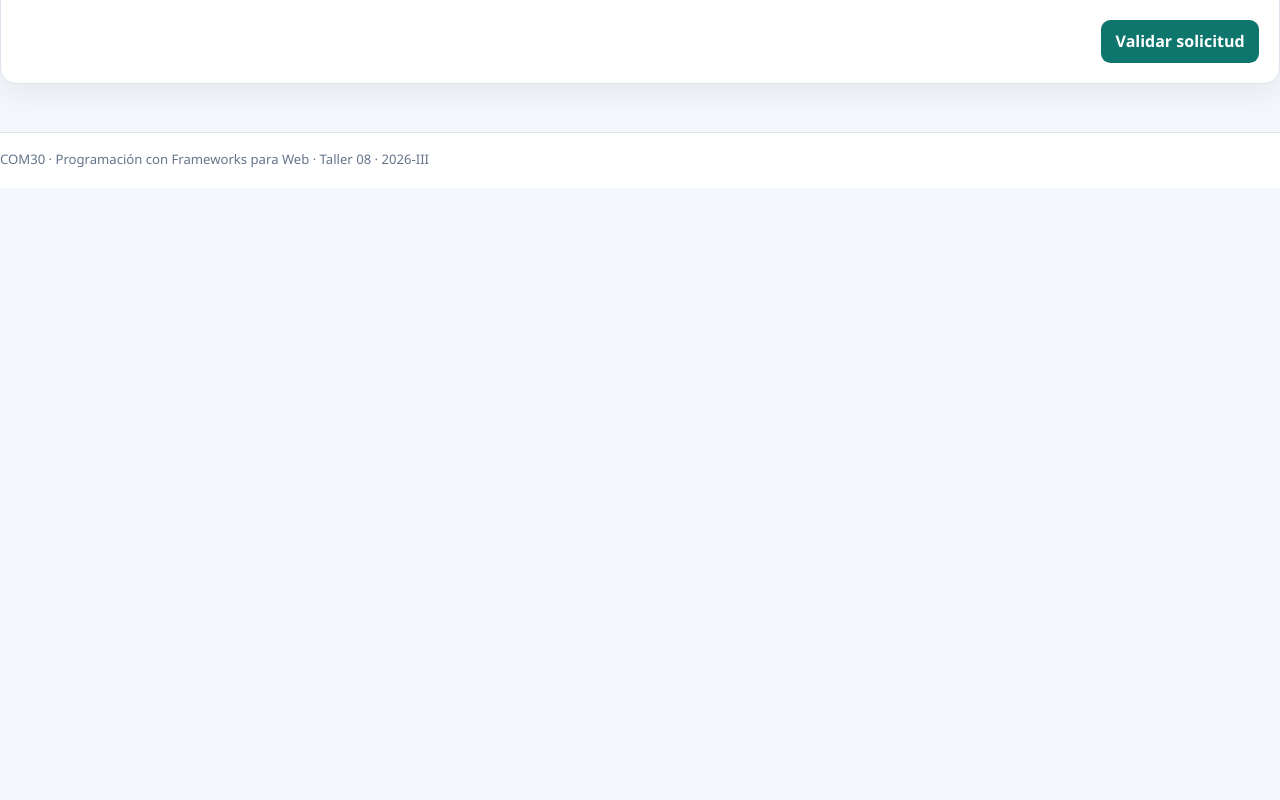
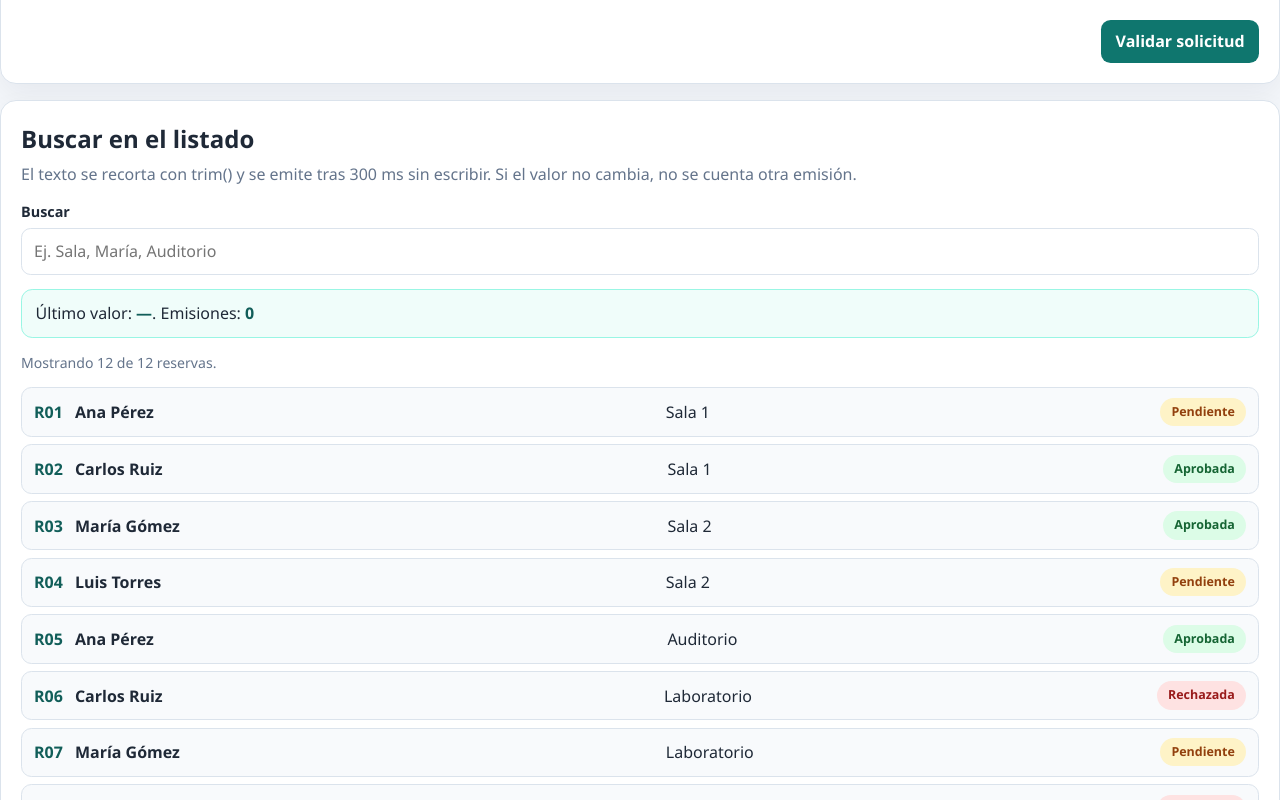
Before and after one commit to BRYANMN0305/COM30_S07_taller06, an Angular app: page /parcial2 in a window 1280 px wide. Shown: the part 580-1380 px from the top of the page. Before the commit the page ends 800 px from the top, so only its background shows below. Built offline with nearby package versions, Linux system fonts and the light colour scheme.

Commit message:
parcial2: R2 busqueda reactiva con contador y filtro

```diff
--- a/src/app/parcial2/parcial2.css
+++ b/src/app/parcial2/parcial2.css
@@ -74,6 +74,69 @@ input.ng-invalid.ng-dirty {
   flex-wrap: wrap;
 }
 
+.panel-busqueda {
+  display: grid;
+  gap: 0.9rem;
+}
+
+.resumen-busqueda {
+  margin: 0;
+  padding: 0.7rem 0.85rem;
+  border-radius: 0.7rem;
+  background: #f0fdfa;
+  border: 1px solid #99f6e4;
+}
+
+.resumen-busqueda strong {
+  color: var(--primario-oscuro);
+}
+
+.conteo-listado {
+  margin: 0;
+  color: var(--texto-suave);
+  font-size: 0.88rem;
+}
+
+.lista-reservas {
+  display: grid;
+  gap: 0.45rem;
+}
+
+.reserva {
+  display: grid;
+  grid-template-columns: auto minmax(0, 1.2fr) minmax(0, 1fr) auto;
+  align-items: center;
+  gap: 0.75rem;
+  padding: 0.6rem 0.75rem;
+  border: 1px solid var(--borde);
+  border-radius: 0.65rem;
+  background: #f8fafc;
+}
+
+.codigo-reserva {
+  font-weight: 700;
+  color: var(--primario-oscuro);
+}
+
+.responsable {
+  font-weight: 600;
+}
+
+.vacio {
+  margin: 0;
+  padding: 0.8rem;
+  border-radius: 0.6rem;
+  background: #fef2f2;
+  border: 1px solid #fecaca;
+  color: var(--error);
+}
+
+@media (max-width: 720px) {
+  .reserva {
+    grid-template-columns: auto minmax(0, 1fr);
+  }
+}
+
 @media (max-width: 720px) {
   .grid {
     grid-template-columns: 1fr;
--- a/src/app/parcial2/parcial2.html
+++ b/src/app/parcial2/parcial2.html
@@ -93,4 +93,49 @@
       <button type="submit" class="boton primario">Validar solicitud</button>
     </div>
   </form>
+
+  <section class="tarjeta panel-busqueda">
+    <div class="tarjeta-header">
+      <h2>Buscar en el listado</h2>
+      <p>
+        El texto se recorta con trim() y se emite tras 300 ms sin escribir. Si el valor no cambia,
+        no se cuenta otra emisión.
+      </p>
+    </div>
+
+    <div class="campo">
+      <label for="buscar">Buscar</label>
+      <input
+        id="buscar"
+        type="search"
+        [formControl]="busqueda"
+        placeholder="Ej. Sala, María, Auditorio"
+        autocomplete="off"
+      />
+    </div>
+
+    <p class="resumen-busqueda" id="resumen-busqueda">
+      Último valor: <strong>{{ ultimoValor() || '—' }}</strong>. Emisiones:
+      <strong>{{ emisiones() }}</strong>
+    </p>
+
+    <p class="conteo-listado">
+      Mostrando {{ visibles().length }} de {{ totalRegistros() }} reservas.
+    </p>
+
+    <div class="lista-reservas">
+      @for (registro of visibles(); track registro.id) {
+        <article class="reserva">
+          <span class="codigo-reserva">R{{ registro.id.toString().padStart(2, '0') }}</span>
+          <span class="responsable">{{ registro.responsable }}</span>
+          <span>{{ registro.espacio }}</span>
+          <span [class]="'badge ' + registro.estado">{{ registro.estado }}</span>
+        </article>
+      } @empty {
+        <p class="vacio" id="sin-coincidencias">
+          Sin coincidencias para «{{ ultimoValor() }}».
+        </p>
+      }
+    </div>
+  </section>
 </section>
--- a/src/app/parcial2/parcial2.ts
+++ b/src/app/parcial2/parcial2.ts
@@ -1,5 +1,8 @@
-import { Component, inject } from '@angular/core';
+import { Component, computed, inject } from '@angular/core';
+import { toSignal } from '@angular/core/rxjs-interop';
 import { FormBuilder, FormControl, FormGroup, ReactiveFormsModule, Validators } from '@angular/forms';
+import { debounceTime, distinctUntilChanged, map, scan } from 'rxjs';
+import { RegistroService } from '../services/registro.service';
 import { DESDE, HASTA, M, PATRON_CODIGO, TOPE } from './parametros';
 import { hastaMayorQueDesde, multiploDe, rangoCantidad } from './validadores';
 
@@ -10,6 +13,13 @@ type Parcial2Form = FormGroup<{
   hasta: FormControl<number>;
 }>;
 
+interface EstadoBusqueda {
+  valor: string;
+  total: number;
+}
+
+const BUSQUEDA_INICIAL: EstadoBusqueda = { valor: '', total: 0 };
+
 @Component({
   selector: 'app-parcial2',
   imports: [ReactiveFormsModule],
@@ -18,9 +28,11 @@ type Parcial2Form = FormGroup<{
 })
 export class Parcial2 {
   private readonly fb = inject(FormBuilder).nonNullable;
+  private readonly registroService = inject(RegistroService);
 
   protected readonly m = M;
   protected readonly tope = TOPE;
+  protected readonly busqueda = new FormControl('', { nonNullable: true });
 
   protected readonly form: Parcial2Form = this.fb.group(
     {
@@ -32,6 +44,38 @@ export class Parcial2 {
     { validators: [hastaMayorQueDesde] },
   );
 
+  private readonly estadoBusqueda = toSignal(
+    this.busqueda.valueChanges.pipe(
+      map((texto) => texto.trim()),
+      debounceTime(300),
+      distinctUntilChanged(),
+      scan(
+        (estado, valor) => ({ valor, total: estado.total + 1 }),
+        BUSQUEDA_INICIAL,
+      ),
+    ),
+    { initialValue: BUSQUEDA_INICIAL },
+  );
+
+  protected readonly ultimoValor = computed(() => this.estadoBusqueda().valor);
+  protected readonly emisiones = computed(() => this.estadoBusqueda().total);
+  protected readonly totalRegistros = computed(() => this.registroService.registros().length);
+
+  protected readonly visibles = computed(() => {
+    const termino = normalizar(this.ultimoValor());
+    const registros = this.registroService.registros();
+
+    if (!termino) {
+      return registros;
+    }
+
+    return registros.filter(
+      (registro) =>
+        normalizar(registro.responsable).includes(termino) ||
+        normalizar(registro.espacio).includes(termino),
+    );
+  });
+
   protected guardar(): void {
     if (this.form.invalid) {
       this.form.markAllAsTouched();
@@ -39,3 +83,11 @@ export class Parcial2 {
     }
   }
 }
+
+function normalizar(texto: string): string {
+  return texto
+    .normalize('NFD')
+    .replace(/[\u0300-\u036f]/g, '')
+    .trim()
+    .toLowerCase();
+}
```
